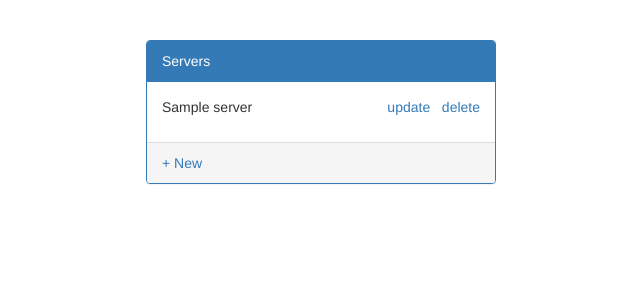
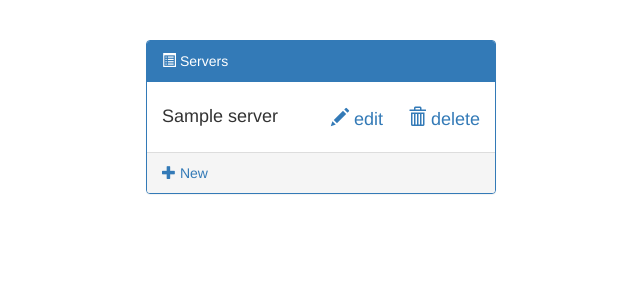
Before and after one commit to johnmackyllego/crud, a Django app: page /servers/ in a window 1280 px wide. Shown: the top 300 px of the page, without its empty margins (319-959 px from the left). Run offline with Django 3.2, Linux system fonts and the light colour scheme; tables that the repository leaves empty hold one stand-in row (values such as "Sample post"); parts of the project's set-up code (start-up, migrations or seed data) failed here and were passed over; some libraries are stand-ins or nearby versions.

Commit message:
with icons
Signed-off-by: Machy <johnmacky.llego@gmail.com>

```diff
--- /dev/null
+++ b/servers/static/style.css
@@ -0,0 +1,6 @@
+#center{
+    margin-top: 40px;
+}
+#textbox{
+    float:right;
+}
--- a/servers/templates/servers/base_site.html
+++ b/servers/templates/servers/base_site.html
@@ -3,5 +3,6 @@
 	<link rel="stylesheet" type="text/css" href="{% static 'poll/style.css' %}" />
 -->
     <link rel="stylesheet" type="text/css" href="{% static 'bootstrap.min.css' %}" />
-
+    <link rel="stylesheet" type="text/css" href="{% static 'style.css' %}" />
+    <link rel="stylesheet" href="https://maxcdn.bootstrapcdn.com/bootstrap/3.3.7/css/bootstrap.min.css">
 {% block content %}{% endblock content %}
--- a/servers/templates/servers/server_list.html
+++ b/servers/templates/servers/server_list.html
@@ -6,24 +6,37 @@
 <div class = "container">
     <div class = "col-md-4">
     </div>
-    <div style = "margin-top: 40px"class = "col-md-4">
+    <div id="center" class = "col-md-4">
         <div class="panel panel-primary">
-            <div class="panel-heading">Servers</div>
+            <div class="panel-heading">
+                <span class="glyphicon glyphicon-list-alt"></span>
+                Servers
+            </div>
             <div class="panel-body">
                 <ul style="list-style-type:none; padding-left: 0;">
                     {% for server in object_list %}
-                    <li>{{ server.name }}
-                    <div style = "float: right">
-                        <a href = "{% url "server_edit" server.id %}">update</a>
-                        &nbsp;
-                        <a href = "{% url "server_delete" server.id %}">delete</a>
-                    </div>
+                    <li>
+                        <h4>{{ server.name }}
+                            <div style = "float: right">
+                                <a href = "{% url "server_edit" server.id %}">
+                                    <span class="glyphicon glyphicon-pencil"></span>
+                                    edit
+                                </a>
+                                &nbsp;&nbsp;&nbsp;
+                                <a href = "{% url "server_delete" server.id %}">
+                                    <span class="glyphicon glyphicon-trash"></span>
+                                    delete
+                                </a>
+                            </div>
+                        </h4>
                     </li>
                     {% endfor %}
                 </ul>
             </div>
             <div class="panel-footer">
-                <a href="{% url "server_new" %}">+ New</a>
+                <a href="{% url "server_new" %}">
+                    <span class="glyphicon glyphicon-plus"></span>
+                New</a>
                 {% endblock content %}
             </div>
         </div>
--- a/servers/views.py
+++ b/servers/views.py
@@ -15,11 +15,22 @@ class ServerCreate(CreateView):
     success_url = reverse_lazy('server_list')
     fields = ['name', 'ip', 'order']
 
+    def get_context_data(self, **kwargs):
+        context = super(ServerCreate, self).get_context_data(**kwargs)
+        context['a'] = 2
+        return context
+
 class ServerUpdate(UpdateView):
     model = Server
     success_url = reverse_lazy('server_list')
     fields = ['name', 'ip', 'order']
 
+    def get_context_data(self, **kwargs):
+        context = super(ServerUpdate, self).get_context_data(**kwargs)
+        context['a'] = 1
+        return context
+
+
 class ServerDelete(DeleteView):
     model = Server
     success_url = reverse_lazy('server_list')
```
Also changed, not shown: servers/templates/servers/server_confirm_delete.html (+20 -4 lines), servers/templates/servers/server_form.html (+13 -8 lines).
